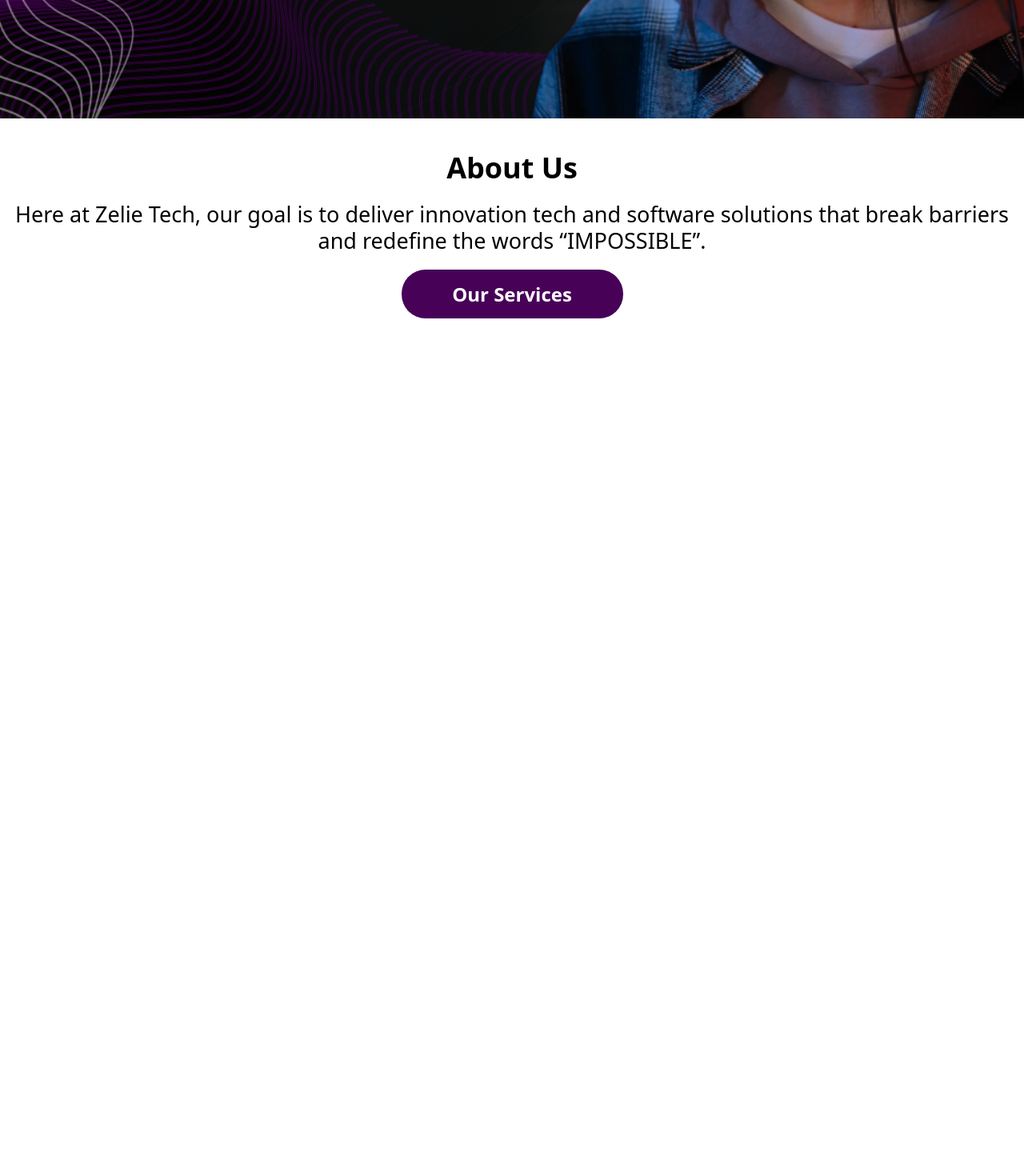
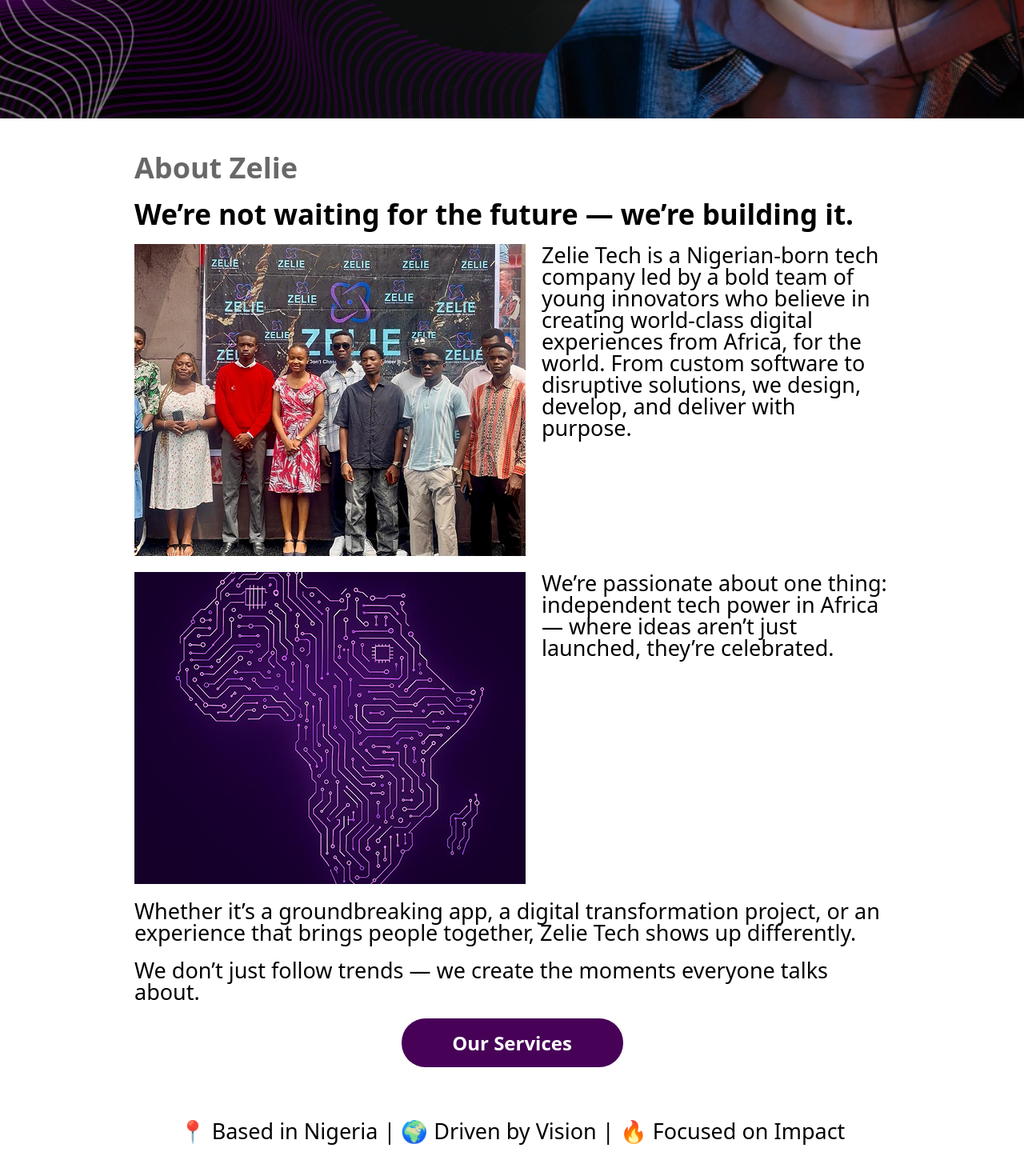
Before and after one commit to KingDez04/ZelieTechWeb, a React (Vite) app: page / in a window 1280 px wide. Shown: the part 706-2176 px from the top of the page at 80% size. Before the commit the page ends 1144 px from the top, so only its background shows below. Built offline with nearby package versions, Linux system fonts and the light colour scheme.

Commit message:
feat: push redesigned and improved homepage layout

```diff
--- a/src/components/Home/Home.jsx
+++ b/src/components/Home/Home.jsx
@@ -1,5 +1,7 @@
+import { useNavigate } from "react-router-dom";
 import banner from "../../assets/images/homeImage.png";
-import { useNavigate } from "react-router-dom";
+import group1 from "../../assets/images/group1.png";
+import africa from "../../assets/images/africa.png";
 
 const Home = () => {
   const navigate = useNavigate();
@@ -19,23 +21,60 @@
             reality no matter how absurd it sounds.
           </p>
           <button
-            onClick={() => {}}
+            onClick={() => navigate("/contact")}
             className="text-white self-center md:self-auto rounded-[24.04px] md:rounded-[30px] text-[19.23px] md:text-[24px] leading-[23.28px] md:leading-[29.05px] h-[48.89px] md:h-[61px] w-[222px] md:w-[277px] bg-[#470258] hover:bg-[#150258] font-bold"
           >
             Make A Wish
           </button>
         </div>
       </div>
-      <div className="text-center py-10 flex flex-col gap-5">
-        <h2 className="font-bold text-[31px] md:text-[36px] leading-[37.52px] md:leading-[43.57px]">
-          About Us
+      <div className="py-10 flex flex-col gap-5 max-w-[341px] md:max-w-[944px] mx-auto">
+        <h2 className="font-bold text-[36px] text-center md:text-left text-[#686868] leading-[37.52px] md:leading-[43.57px]">
+          About Zelie
         </h2>
-        <p className="text-[17px] md:text-[27px] leading-[20.57px] md:leading-[32.68px] font-[500px]">
-          Here at Zelie Tech, our goal is to deliver innovation tech and
-          software solutions that break barriers and redefine the words
-          “IMPOSSIBLE”.
+        <p className="text-[20px] md:text-[35px] text-center md:text-left font-bold leading-[20.57px] md:leading-[32.68px]">
+          We’re not waiting for the future — we’re building it.
         </p>
-        <div>
+        <div className="font-light flex gap-5 text-[14px] md:text-[27px] leading-[100%]">
+          <div className="min-w-[155px] min-h-[139px] max-w-[155px] max-h-[139px] md:min-w-[489px] md:min-h-[390px] md:max-w-[489px] md:max-h-[390px] bg-[#D9D9D9]">
+            <img
+              src={group1}
+              alt="group photo of all members"
+              className="w-[155px] h-[139px] md:w-[489px] md:h-[390px]"
+            />
+          </div>
+          <p>
+            Zelie Tech is a Nigerian-born tech company led by a bold team of
+            young innovators who believe in creating world-class digital
+            experiences from Africa, for the world. From custom software to
+            disruptive solutions, we design, develop, and deliver with purpose.
+          </p>
+        </div>
+        <div className="font-light flex gap-5 text-[14px] md:text-[27px] leading-[100%]">
+          <div className="min-w-[155px] min-h-[139px] max-w-[155px] max-h-[139px] md:min-w-[489px] md:min-h-[390px] md:max-w-[489px] md:max-h-[390px] bg-[#D9D9D9]">
+            <img
+              src={africa}
+              alt="map of africa"
+              className="w-[155px] h-[139px] md:w-[489px] md:h-[390px]"
+            />
+          </div>
+          <p>
+            We’re passionate about one thing: independent tech power in Africa —
+            where ideas aren’t just launched, they’re celebrated.
+          </p>
+        </div>
+        <div className="font-light flex flex-col gap-5 text-[14px] md:text-[27px] leading-[100%]">
+          <p>
+            Whether it’s a groundbreaking app, a digital transformation project,
+            or an experience that brings people together, Zelie Tech shows up
+            differently.
+          </p>
+          <p>
+            We don’t just follow trends — we create the moments everyone talks
+            about.
+          </p>
+        </div>
+        <div className="flex items-center justify-center mb-10">
           <button
             onClick={() => navigate("/services")}
             className="text-white rounded-[24.04px] md:rounded-[30px] text-[19.23px] md:text-[24px] leading-[23.28px] md:leading-[29.05px] h-[48.89px] md:h-[61px] w-[222px] md:w-[277px] bg-[#470258] hover:bg-[#150258] font-bold"
@@ -43,6 +82,9 @@
             Our Services
           </button>
         </div>
+        <div className="text-center font-medium text-[13px] md:text-[27px]">
+          📍 Based in Nigeria | 🌍 Driven by Vision | 🔥 Focused on Impact
+        </div>
       </div>
     </div>
   );
```
Also changed, not shown: src/assets/images/africa.png (added), src/assets/images/group1.png (added).
